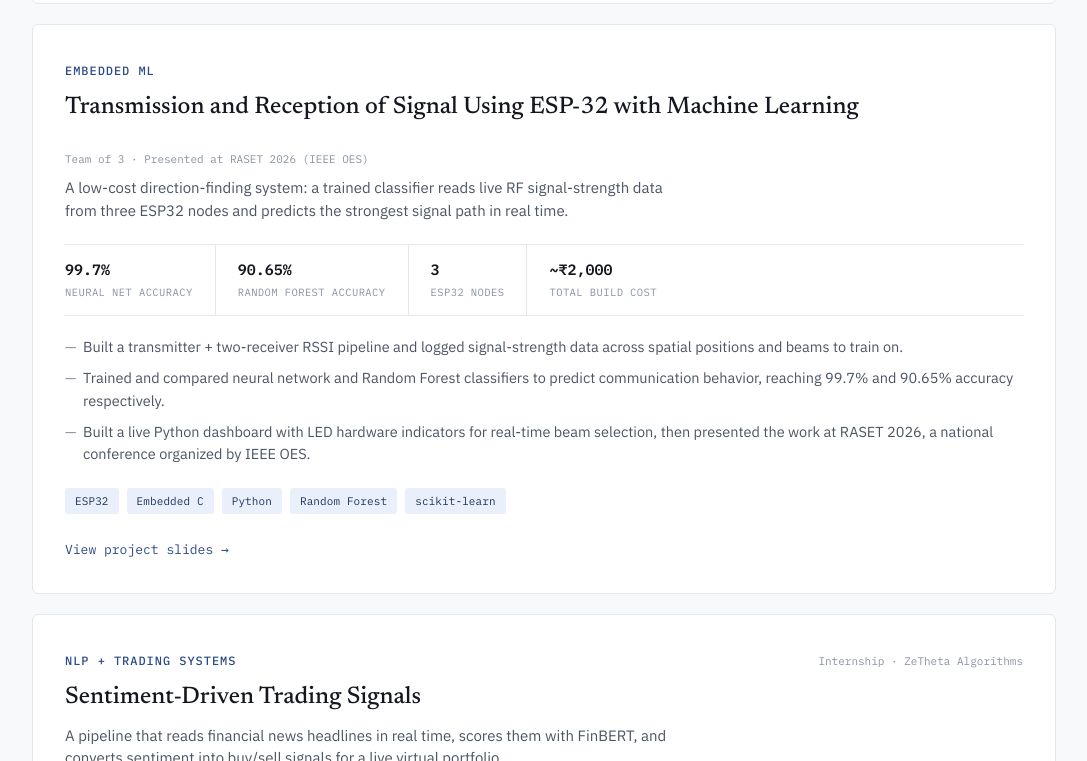
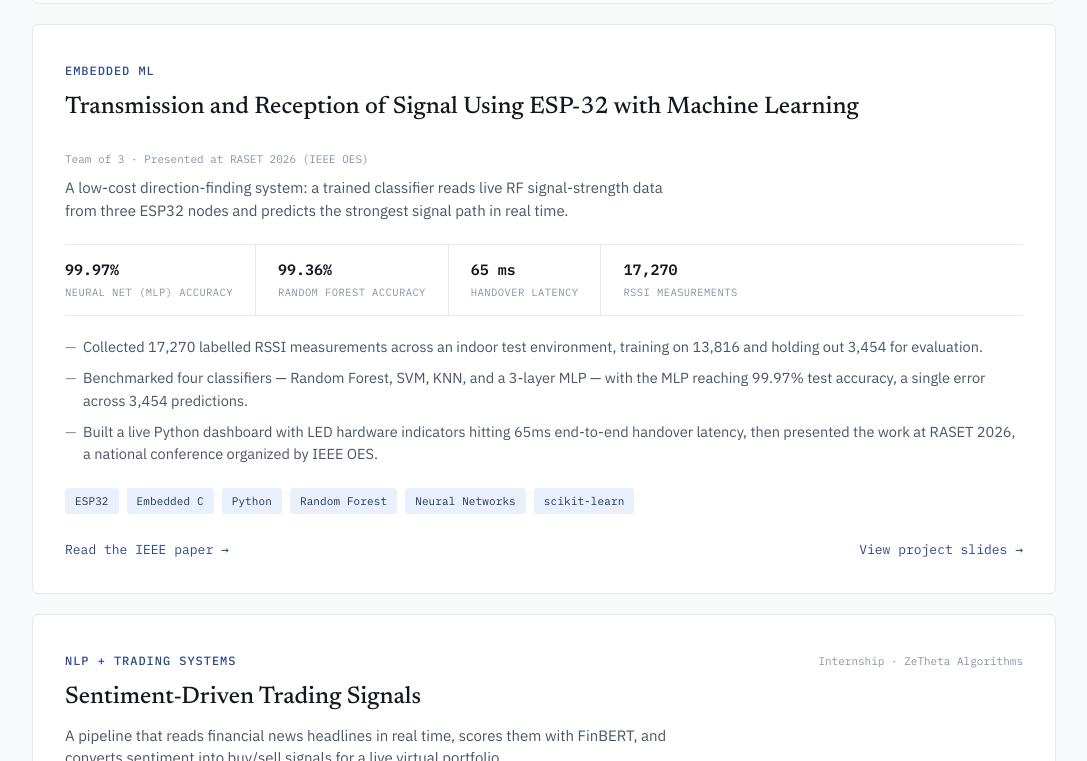
Before and after one commit to Ditsac/portfolio, a plain HTML site: page index.html in a window 1280 px wide. Shown: the part 1387-2148 px from the top of the page, without its empty margins (96-1183 px from the left). Drawn offline with Linux system fonts and the light colour scheme.

Commit message:
Update metrics and demo links in index.html
Updated various metrics and links in the index.html file, including accuracy percentages and demo links.

```diff
--- a/index.html
+++ b/index.html
@@ -336,7 +336,7 @@
         <div class="cap">Validation accuracy — CNN fruit<br>freshness classifier</div>
       </div>
       <div class="metric">
-        <div class="num">99.7%</div>
+        <div class="num">99.97%</div>
         <div class="cap">Neural net classification accuracy —<br>embedded ML beam selection on ESP32</div>
       </div>
       <div class="metric">
@@ -397,7 +397,7 @@
         </div>
 
         <div class="card-foot">
-          <a class="card-link" href="paper.pdf" data-todo="Upload your paper as paper.pdf in the repo root">Read the IEEE paper →</a>
+          <a class="card-link" href="fruit-paper.pdf" data-todo="Upload your paper as fruit-paper.pdf in the repo root">Read the IEEE paper →</a>
         </div>
       </article>
 
@@ -413,24 +413,25 @@
         <p class="one-liner">A low-cost direction-finding system: a trained classifier reads live RF signal-strength data from three ESP32 nodes and predicts the strongest signal path in real time.</p>
 
         <div class="readout">
-          <div class="r-item"><div class="r-val">99.7%</div><div class="r-label">Neural net accuracy</div></div>
-          <div class="r-item"><div class="r-val">90.65%</div><div class="r-label">Random forest accuracy</div></div>
-          <div class="r-item"><div class="r-val">3</div><div class="r-label">ESP32 nodes</div></div>
-          <div class="r-item"><div class="r-val">~₹2,000</div><div class="r-label">Total build cost</div></div>
+          <div class="r-item"><div class="r-val">99.97%</div><div class="r-label">Neural net (MLP) accuracy</div></div>
+          <div class="r-item"><div class="r-val">99.36%</div><div class="r-label">Random forest accuracy</div></div>
+          <div class="r-item"><div class="r-val">65 ms</div><div class="r-label">Handover latency</div></div>
+          <div class="r-item"><div class="r-val">17,270</div><div class="r-label">RSSI measurements</div></div>
         </div>
 
         <ul class="bullets">
-          <li>Built a transmitter + two-receiver RSSI pipeline and logged signal-strength data across spatial positions and beams to train on.</li>
-          <li>Trained and compared neural network and Random Forest classifiers to predict communication behavior, reaching 99.7% and 90.65% accuracy respectively.</li>
-          <li>Built a live Python dashboard with LED hardware indicators for real-time beam selection, then presented the work at RASET 2026, a national conference organized by IEEE OES.</li>
+          <li>Collected 17,270 labelled RSSI measurements across an indoor test environment, training on 13,816 and holding out 3,454 for evaluation.</li>
+          <li>Benchmarked four classifiers — Random Forest, SVM, KNN, and a 3-layer MLP — with the MLP reaching 99.97% test accuracy, a single error across 3,454 predictions.</li>
+          <li>Built a live Python dashboard with LED hardware indicators hitting 65ms end-to-end handover latency, then presented the work at RASET 2026, a national conference organized by IEEE OES.</li>
         </ul>
 
         <div class="tags">
-          <span class="tag">ESP32</span><span class="tag">Embedded C</span><span class="tag">Python</span><span class="tag">Random Forest</span><span class="tag">scikit-learn</span>
+          <span class="tag">ESP32</span><span class="tag">Embedded C</span><span class="tag">Python</span><span class="tag">Random Forest</span><span class="tag">Neural Networks</span><span class="tag">scikit-learn</span>
         </div>
 
         <div class="card-foot">
-          <a class="card-link" href="slides.pdf" data-todo="Upload your slides as slides.pdf in the repo root">View project slides →</a>
+          <a class="card-link" href="esp32-paper.pdf" data-todo="Upload your paper as esp32-paper.pdf in the repo root">Read the IEEE paper →</a>
+          <a class="card-link" href="esp32-slides.pdf" data-todo="Upload your slides as esp32-slides.pdf in the repo root">View project slides →</a>
         </div>
       </article>
 
@@ -463,7 +464,7 @@
         </div>
 
         <div class="card-foot">
-          <a class="card-link" href="#" data-todo="Paste unlisted YouTube demo link">Watch demo →</a>
+          <a class="card-link" href="https://youtu.be/9GKIiWjHsHY" target="_blank" rel="noopener">Watch demo →</a>
         </div>
       </article>
 
@@ -500,7 +501,7 @@
             <span class="tag">TypeScript</span><span class="tag">Node.js</span><span class="tag">Vercel</span>
           </div>
         </div>
-        <a class="card-link" href="#" data-todo="Paste unlisted YouTube demo link">Watch demo →</a>
+        <a class="card-link" href="https://youtu.be/BpWmAV3wPX8" target="_blank" rel="noopener">Watch demo →</a>
       </div>
 
       <div class="compact-card">
@@ -512,7 +513,7 @@
             <span class="tag">Node.js</span><span class="tag">Express</span><span class="tag">React</span><span class="tag">Supabase</span>
           </div>
         </div>
-        <a class="card-link" href="#" data-todo="Paste unlisted YouTube demo link">Watch demo →</a>
+        <a class="card-link" href="https://youtu.be/fajeUkviPhg" target="_blank" rel="noopener">Watch demo →</a>
       </div>
 
       <div class="compact-card">
@@ -524,7 +525,7 @@
             <span class="tag">TypeScript</span><span class="tag">React / Vite</span><span class="tag">WebSockets</span>
           </div>
         </div>
-        <a class="card-link" href="#" data-todo="Paste unlisted YouTube demo link">Watch demo →</a>
+        <a class="card-link" href="https://youtu.be/DtDBh4EHA-0" target="_blank" rel="noopener">Watch demo →</a>
       </div>
 
     </div>
```
